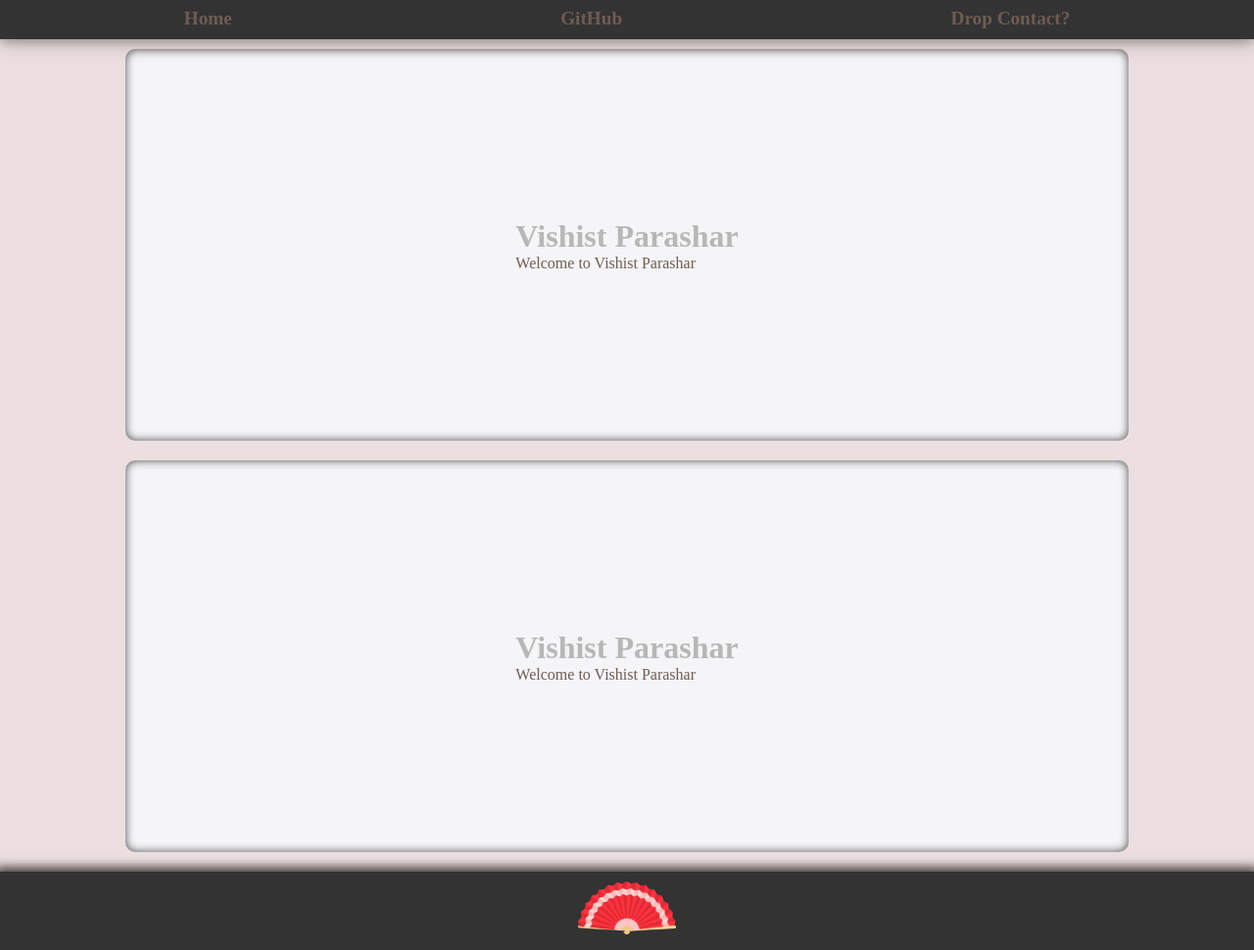
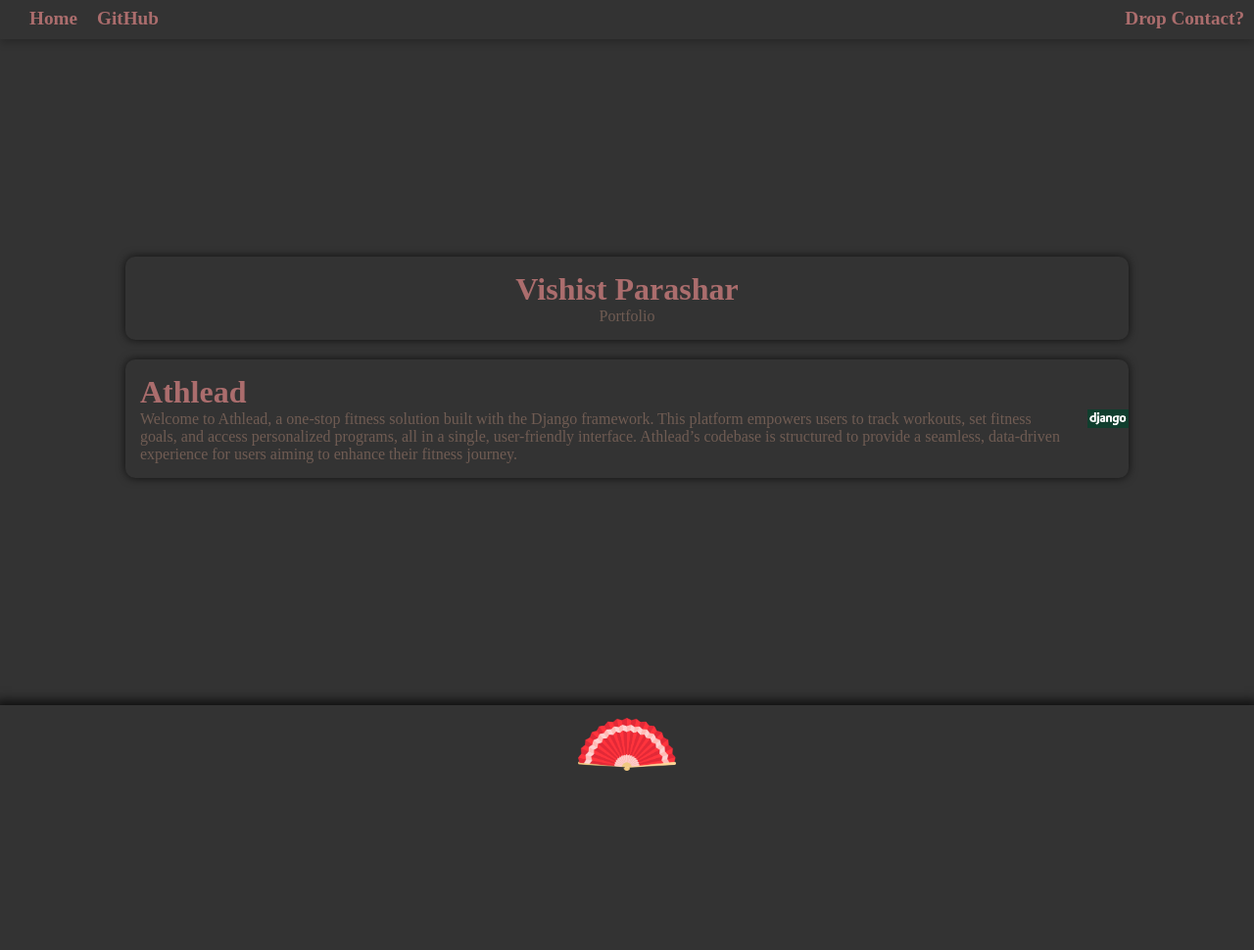
Before and after one commit to devKafkaesque/Portfolio, a Django app: page / in a window 1280 px wide. Shown: the whole page at 98% size. After the commit the page ends 787 px from the top, so only its background shows below. Run offline with Django 5.2, Linux system fonts and the light colour scheme.

Commit message:
added Athlead Project

```diff
--- a/static/css/index.css
+++ b/static/css/index.css
@@ -1,3 +1,8 @@
+
+:root {
+    --main-background: #333;
+}
+
 * {
     margin: 0;
     padding: 0;
@@ -5,7 +10,7 @@
 }
 
 body {
-    background-color: #EDDFE0;
+    background-color: #333;
     display: flex;
     flex-direction: column;
     min-height: 100vh;
@@ -31,7 +36,7 @@ body {
     align-items: center;
     padding: 10px 20px;
     background-color: #333;
-    box-shadow: 0 4px 8px 0 rgba(0, 0, 0, 0.2), 0 6px 20px 0 rgba(0, 0, 0, 0.19);
+    box-shadow: 0 4px 8px 0 rgba(0, 0, 0, 0.2);
     position: fixed;
     top: 0;
     left: 0;
@@ -41,8 +46,6 @@ body {
 .navbar ul {
     display: flex;
     list-style: none;
-    justify-content: space-around;
-    align-items: flex-start;
     width: 100vw;
     height: 3vh;
 }
@@ -53,7 +56,7 @@ body {
 
 .navbar ul li label {
     text-decoration: none;
-    color: #705C53;
+    color: #ab6d6d;
     font-size: 1.2rem;
     font-weight: 600;
     user-select: none;
@@ -64,34 +67,59 @@ body {
     cursor: pointer;
 }
 
+.navbar #nav-contact {
+    position: absolute;
+    right: 0;
+}
+
 .container {
     display: flex;
-    height: 50vh;
+    height: fit-content;
     width: 80vw;
     position: relative;
     align-self: center;
     align-items: center;
     border: none;
     border-radius: 10px;
-    box-shadow: 0 0 10px 0 rgba(0, 0, 0, 0.7) inset;
+    box-shadow: 0 0 10px 0 rgba(0, 0, 0, 0.7);
     justify-content: center;
-    background-color: #F5F5F7;
+    /*background-color: #333;*/
+}
+
+.text-container {
+    display: inline-block;
+    align-items: center;
+    justify-content: center;
+    padding: 15px;
 }
 
 .container h1 {
-    color: #B7B7B7;
+    color: #ab6d6d;
     user-select: none;
 }
 
 .container p {
     color: #705C53;
+    justify-self: center;
     user-select: none;
 }
 
 #first-container {
     position: relative;
     margin: 10px auto;
+    transition: transform ease-in 0.4s;
 }
+
+#first-container:hover {
+    transform: scale(1.05);
+
+}
+
+#first-container:active {
+    transform: scale(1);
+    transition: transform ease-in 0.15s;
+}
+
 
 #second-container {
     position: relative;
@@ -118,12 +146,12 @@ body {
 .footer p {
     margin: 5px 0;
     font-size: 1rem;
-    color: #B7B7B7;
+    color: #ab6d6d;
 }
 
 .footer a {
     text-decoration: none;
-    color: #B7B7B7;
+    color: #ab6d6d;
     font-weight: 600;
 }
 
@@ -131,16 +159,32 @@ body {
     color: #F5F5F7;
 }
 
-
 #jap_fan {
     display: inline-flex;
     background-repeat: no-repeat;
     background-size: contain;
+    background-position: center;
     width: 100px;
-    height: 100vh;
+    height: 100px;
+    cursor: pointer;
+    transition: transform 0.5s ease-out;
 }
 
 #jap_fan:hover {
-    transform: rotate(-90deg) scale(0.8);
-    transition: ease 0.5s;
+    transform: rotate(-90deg) scale(0.6);
 }
+
+#jap_fan:active {
+    transform: rotate(-90deg) scale(0.9);
+}
+
+.container-pointer {
+    width: 100px;
+    height: 50px;
+    background-size: contain;
+    background-position: center;
+    background-repeat: no-repeat;
+    align-self: center;
+    top: 12.5vh;
+    transition: ease-out 0.5s;
+}
--- /dev/null
+++ b/static/js/container-dropdown.js
@@ -0,0 +1,12 @@
+let dj = document.getElementsByClassName('container-pointer')[0];
+let Athlead = document.getElementById('first-container');
+
+
+Athlead.addEventListener('mouseover', function () {
+    dj.style.transform = 'scale(2.3) rotate(-90deg) translateY(-10%)';
+    dj.style.borderRadius = '50%';
+});
+
+Athlead.addEventListener('mouseout', function () {
+    dj.style.transform = 'scale(1)';
+});
--- /dev/null
+++ b/static/js/fan.js
@@ -0,0 +1,17 @@
+let jap_fan = document.getElementById('jap_fan');
+let maxClicks = 5;
+let clicks = 0;
+
+function addClicks() {
+    clicks++;
+    if (clicks === maxClicks) {
+        console.log('Max clicks reached');
+        clicks = 0;
+    }
+}
+
+if (jap_fan) {
+    jap_fan.addEventListener('click', addClicks);
+} else {
+    console.warn('Element with id "jap_fan" not found!');
+}
--- a/static/js/index.js
+++ /dev/null
@@ -1 +0,0 @@
-console.log('haha')
--- a/templates/index.html
+++ b/templates/index.html
@@ -3,8 +3,6 @@
 <html lang="en">
 <head>
     <title>Vishist Parashar</title>
-    <meta charset="utf-8">
-    <meta name="viewport" content="width=device-width, initial-scale=1">
     <link rel="icon" href="{% static 'images/ath_logo.png' %}" type="image/x-icon">
     <link rel="stylesheet" href="{% static 'css/index.css' %}">
 </head>
@@ -12,39 +10,42 @@
 
 <nav class="navbar">
     <ul>
-        <li>
+        <li id="nav-home">
             <label>Home</label>
         </li>
-        <li>
+        <li id="nav-github">
             <label>GitHub</label>
         </li>
-        <li>
+        <li id="nav-contact">
             <label>Drop Contact?</label>
         </li>
     </ul>
 </nav>
 
 <div class="div-container">
-    <div class="container" id="first-container">
-        <div>
+    <div class="container" id="second-container">
+        <div class="text-container">
             <h1>Vishist Parashar</h1>
-            <p>Welcome to Vishist Parashar</p>
+            <p>Portfolio</p>
         </div>
     </div>
-    <div class="container" id="second-container">
-        <div>
-            <h1>Vishist Parashar</h1>
-            <p>Welcome to Vishist Parashar</p>
+    <div class="container" id="first-container">
+        <div class="text-container">
+            <h1>Athlead</h1>
+            <p>Welcome to Athlead, a one-stop fitness solution built with the Django framework.
+                This platform empowers users to track workouts, set fitness goals, and access personalized programs, all
+                in a single, user-friendly interface. Athlead’s codebase is structured to provide a seamless,
+                data-driven experience for users aiming to enhance their fitness journey.</p>
         </div>
+        <div class="container-pointer" style="background-image: url({% static 'images/django.png' %})"></div>
     </div>
 </div>
 
 <div class="footer">
-
-    <div id="jap_fan" style="background-image: url({% static 'images/japanese_fan.png' %})">
-
-    </div>
+    <div id="jap_fan" style="background-image: url({% static 'images/japanese_fan.png' %})"></div>
 </div>
 <script src="{% static 'js/index.js' %}"></script>
+<script src="{% static 'js/fan.js' %}"></script>
+<script src="{% static 'js/container-dropdown.js' %}"></script>
 </body>
 </html>
```
Also changed, not shown: static/images/django.png (added), static/images/para_down.png (added).
